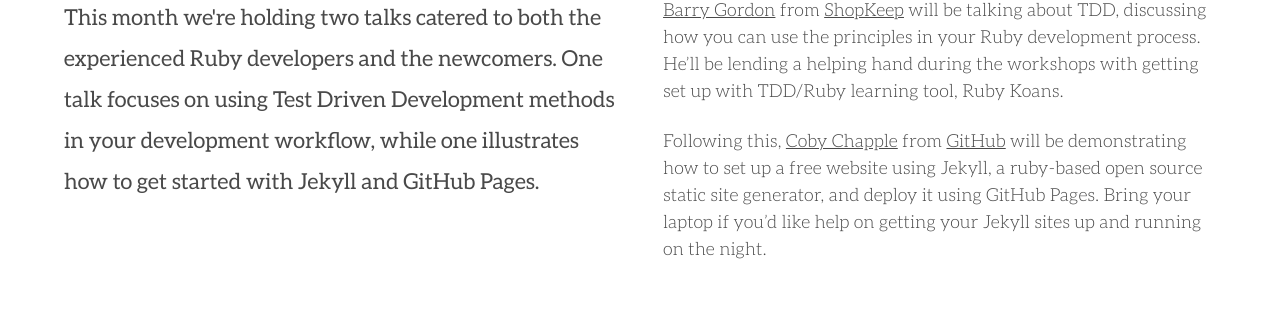
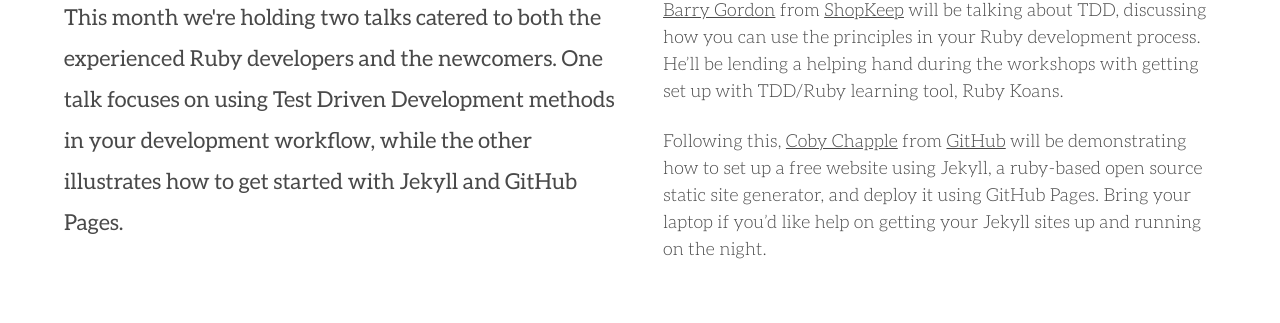
Before and after one commit to belfastruby/belfastruby.com, a Jekyll site: the page built from _posts/2014-02-26-tdd-and-jekyll.markdown, in a window 1280 px wide. Shown: the part 580-903 px from the top of the page. Built offline with Jekyll 4.4.1, drawn with Linux system fonts in a browser that asks for light colours; nearby versions of some CDN libraries; Markdown is read by kramdown in place of the engine named in the settings.

Commit message:
use "the other" instead of repeating "one"

```diff
--- a/_posts/2014-02-26-tdd-and-jekyll.markdown
+++ b/_posts/2014-02-26-tdd-and-jekyll.markdown
@@ -13,7 +13,7 @@
 
 sponsors: [{name: "Rumble Labs", image: "/assets/images/rumblelabs-logo.png", link: "http://rumblelabs.com"}, {name: "Shopkeep", image: "/assets/images/shopkeeppos-logo.png", link: "http://shopkeep.com"}]
 
-intro: "This month we're holding two talks catered to both the experienced Ruby developers and the newcomers. One talk focuses on using Test Driven Development methods in your development workflow, while one illustrates how to get started with Jekyll and GitHub Pages."
+intro: "This month we're holding two talks catered to both the experienced Ruby developers and the newcomers. One talk focuses on using Test Driven Development methods in your development workflow, while the other illustrates how to get started with Jekyll and GitHub Pages."
 
 ---
 
```
